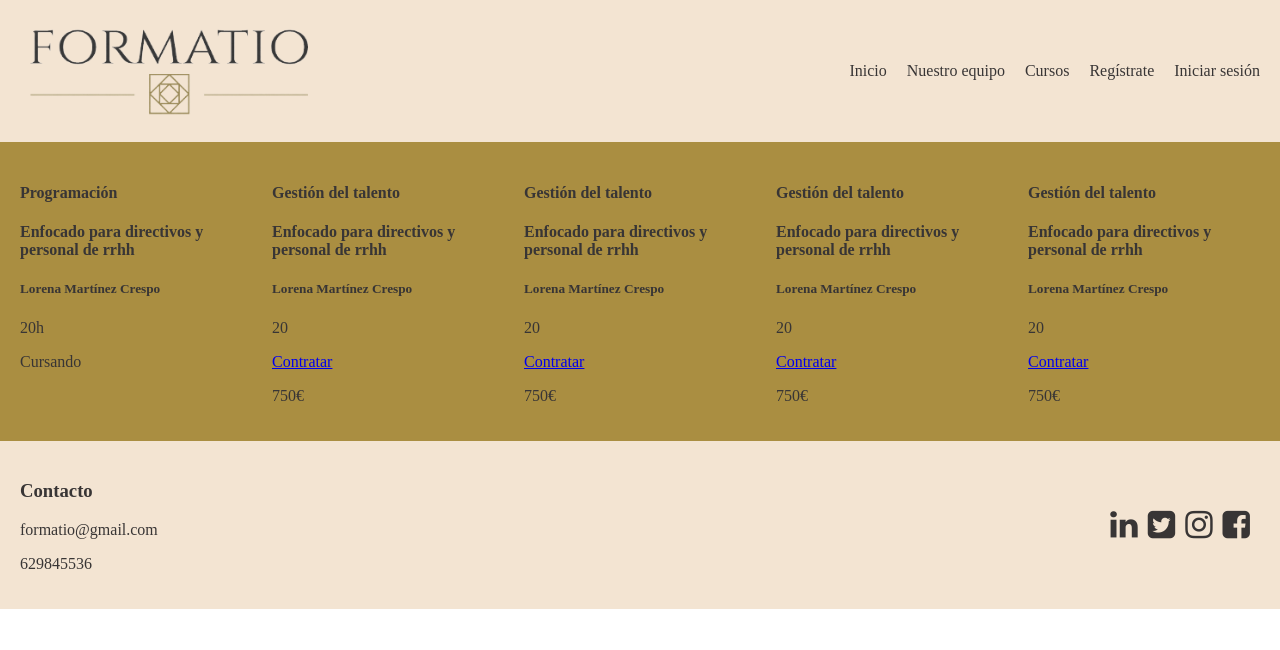
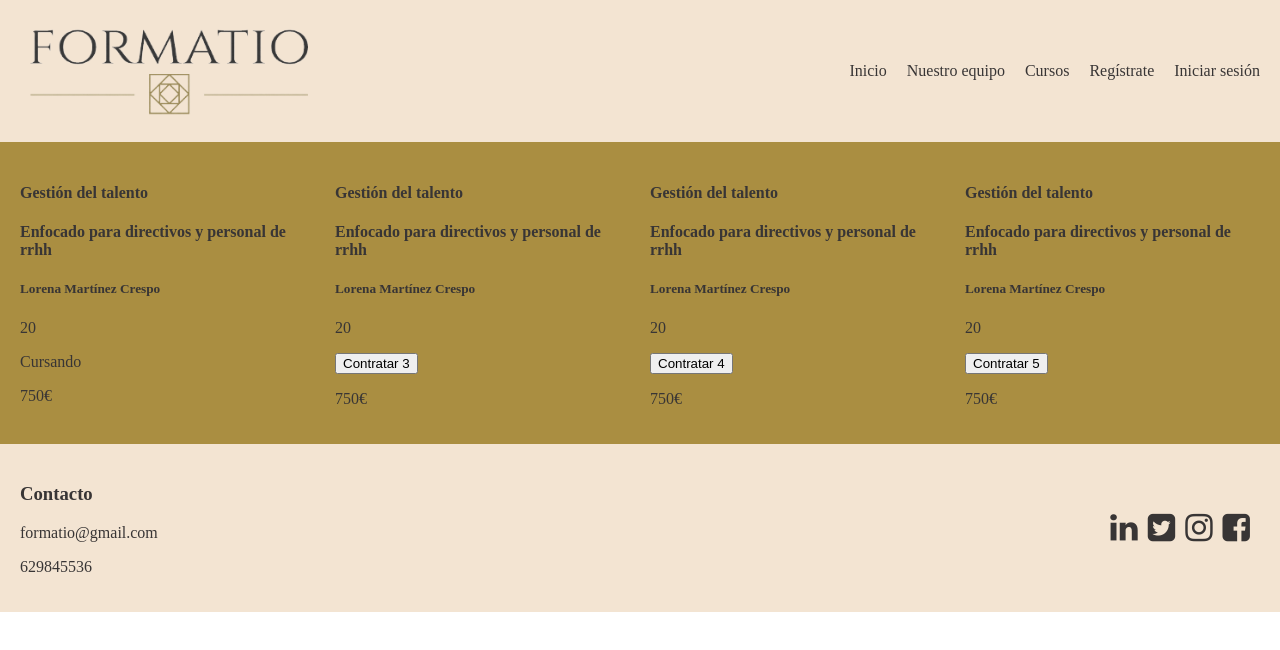
Before and after one commit to Elvira-88/final-project-client, a React (Create React App) app: page /courses in a window 1280 px wide. Shown: the top 650 px of the page. Built offline with nearby package versions, Linux system fonts and the light colour scheme.

Commit message:
useState y useEffect de Courses

```diff
--- a/src/pages/courses/CourseCard.js
+++ b/src/pages/courses/CourseCard.js
@@ -1,21 +1,25 @@
-import React from 'react'
+import {useHistory} from "react-router-dom";
 
-export default function CourseCard(props) {
-    function pay() {
-        var coursePay = props.id
+export default function CourseCard({course}) {
+
+    const history = useHistory();
+
+    function handleClick() {
+        history.push(`/hire-course/${course.id}`);
     }
 
     return (
         <div>
-            <h4>{props.name}</h4>
-            <h4>{props.description}</h4>
-            <h5>{props.teacher}</h5>
-            <p>{props.duration}</p>
-            {props.cursando
+            <h4>{course.name}</h4>
+            <h4>{course.description}</h4>
+            <h5>{course.teacher}</h5>
+            <p>{course.duration}</p>
+            {course.cursando
                 ? <span>Cursando</span>
-                : <a href="/hire-course" onClick={pay}>Contratar</a>
+                // : <a href="/hire-course" onClick={pay}>Contratar</a>
+                : <button onClick={handleClick}>Contratar {course.id}</button>
             }
-            <p>{props.price}</p>
+            <p>{course.price}</p>
         </div>
     )
 }
--- a/src/pages/courses/courses.js
+++ b/src/pages/courses/courses.js
@@ -1,27 +1,46 @@
+import {useState, useEffect} from "react";
+import {useParams} from "react-router-dom";
+
 import CourseCard from './CourseCard';
 import './courses.css';
 
 export default function courses() {
-    const actualCourses = [
-        {id:1, name: "Programación", description: "Enfocado para directivos y personal de rrhh", teacher: "Lorena Martínez Crespo", duration: "20h"},
-    ];
-    const courses = [
-        {id:2, name: "Gestión del talento", description: "Enfocado para directivos y personal de rrhh", teacher: "Lorena Martínez Crespo", duration: "20", price: "750€"},
+
+
+    // const actualCourses = [
+    //     {id:1, name: "Programación", description: "Enfocado para directivos y personal de rrhh", teacher: "Lorena Martínez Crespo", duration: "20h"},
+    // ];
+    const initialCourseState = [
+        {id:2, name: "Gestión del talento", description: "Enfocado para directivos y personal de rrhh", teacher: "Lorena Martínez Crespo", duration: "20", price: "750€", cursando: "true"},
         {id:3, name: "Gestión del talento", description: "Enfocado para directivos y personal de rrhh", teacher: "Lorena Martínez Crespo", duration: "20", price: "750€"},
         {id:4, name: "Gestión del talento", description: "Enfocado para directivos y personal de rrhh", teacher: "Lorena Martínez Crespo", duration: "20", price: "750€"},
         {id:5, name: "Gestión del talento", description: "Enfocado para directivos y personal de rrhh", teacher: "Lorena Martínez Crespo", duration: "20", price: "750€"},
     ];
 
+    const [courses, setCourses] = useState(initialCourseState);
+
+    // const {user} = useParams();
+
+    useEffect(() => {
+      // TODO: fetch
+    }, [])
+
     return (
+        //Solo necesitaré uno de estos dos, la propiedad cursando ya me va a venir en el los datos de la Api, y luego hacer un booleano de si lo está cursando o no
+
+        // Incluir courses = {courses} en el return
+
+
+
         <div className="courses">
-            {actualCourses.map(course => {
+            {/* {actualCourses.map(course => {
                 return (
                     <CourseCard cursando={true} name = {course.name} description = {course.description} teacher = {course.teacher} duration = {course.duration}/>
                 )
-            })}
+            })}     */}
             {courses.map(course => {
                 return (
-                    <CourseCard cursando={false}  name = {course.name} description = {course.description} teacher = {course.teacher} duration = {course.duration} price = {course.price}/>
+                    <CourseCard course = {course}/>
                 )
             })}
 
```
